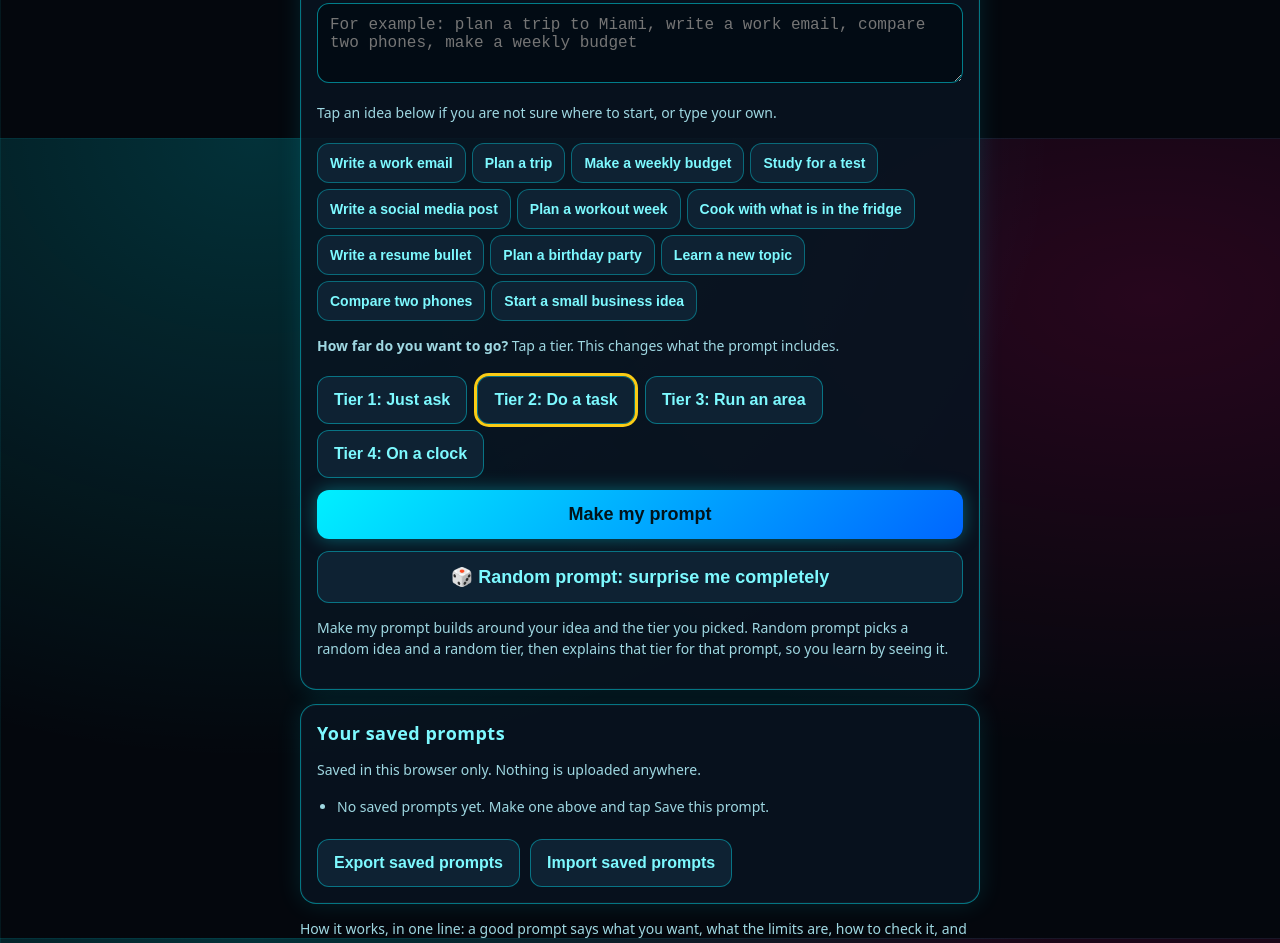
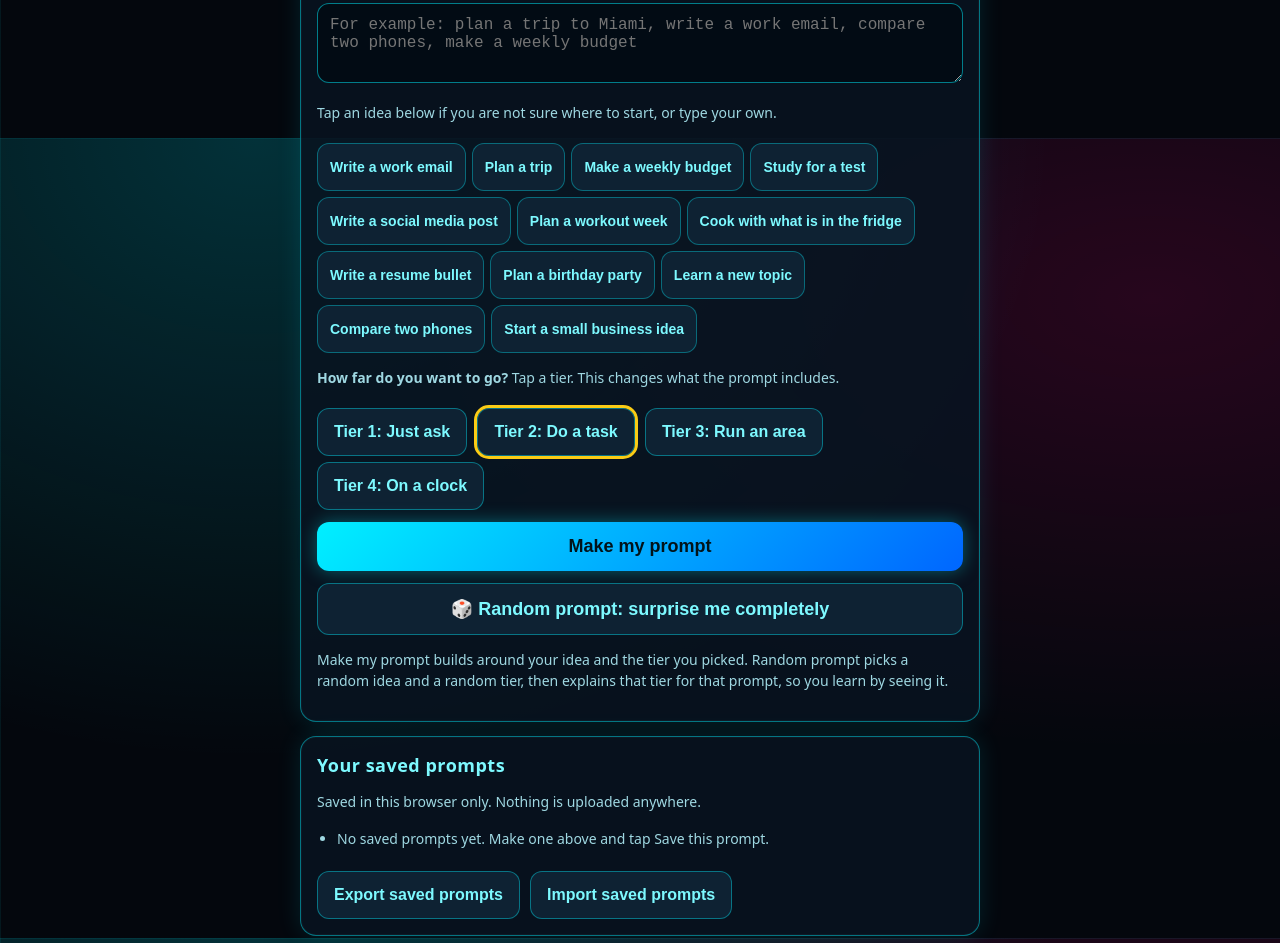
Before and after one commit to GeorgeStriderBuilds/prompt-playbook, a plain HTML site: page index.html in a window 1280 px wide. Shown: the part 1462-2405 px from the top of the page. Drawn offline with Linux system fonts and the light colour scheme.

Commit message:
Accessibility fix: raise idea chip min-height from 40px to 48px

```diff
--- a/index.html
+++ b/index.html
@@ -15,7 +15,7 @@ textarea{width:100%;box-sizing:border-box;border-radius:12px;padding:12px;backgr
 button{background:linear-gradient(135deg,#00f0ff,#0066ff);color:#02131a;border:0;border-radius:12px;padding:12px 16px;font-size:16px;font-weight:700;cursor:pointer;margin:6px 6px 0 0;min-height:48px;box-shadow:0 0 18px rgba(0,240,255,.35)}
 button.secondary{background:#0e2233;color:#7df9ff;border:1px solid rgba(0,240,255,.4);box-shadow:none} button:active{transform:scale(.97)}
 button.selected{outline:3px solid #facc15}
-.chip{background:#0e2233;color:#7df9ff;border:1px solid rgba(0,240,255,.35);font-size:14px;padding:8px 12px;min-height:40px;box-shadow:none}
+.chip{background:#0e2233;color:#7df9ff;border:1px solid rgba(0,240,255,.35);font-size:14px;padding:8px 12px;min-height:48px;box-shadow:none}
 pre{white-space:pre-wrap;background:#020b14;border:1px solid rgba(0,240,255,.3);border-radius:12px;padding:14px;font-size:15px;line-height:1.6;margin:12px 0;font-family:ui-monospace,SFMono-Regular,Menlo,monospace}
 .note{color:#9fd8e2;font-size:14px;line-height:1.5}
 ul{line-height:1.6;padding-left:20px}
```
